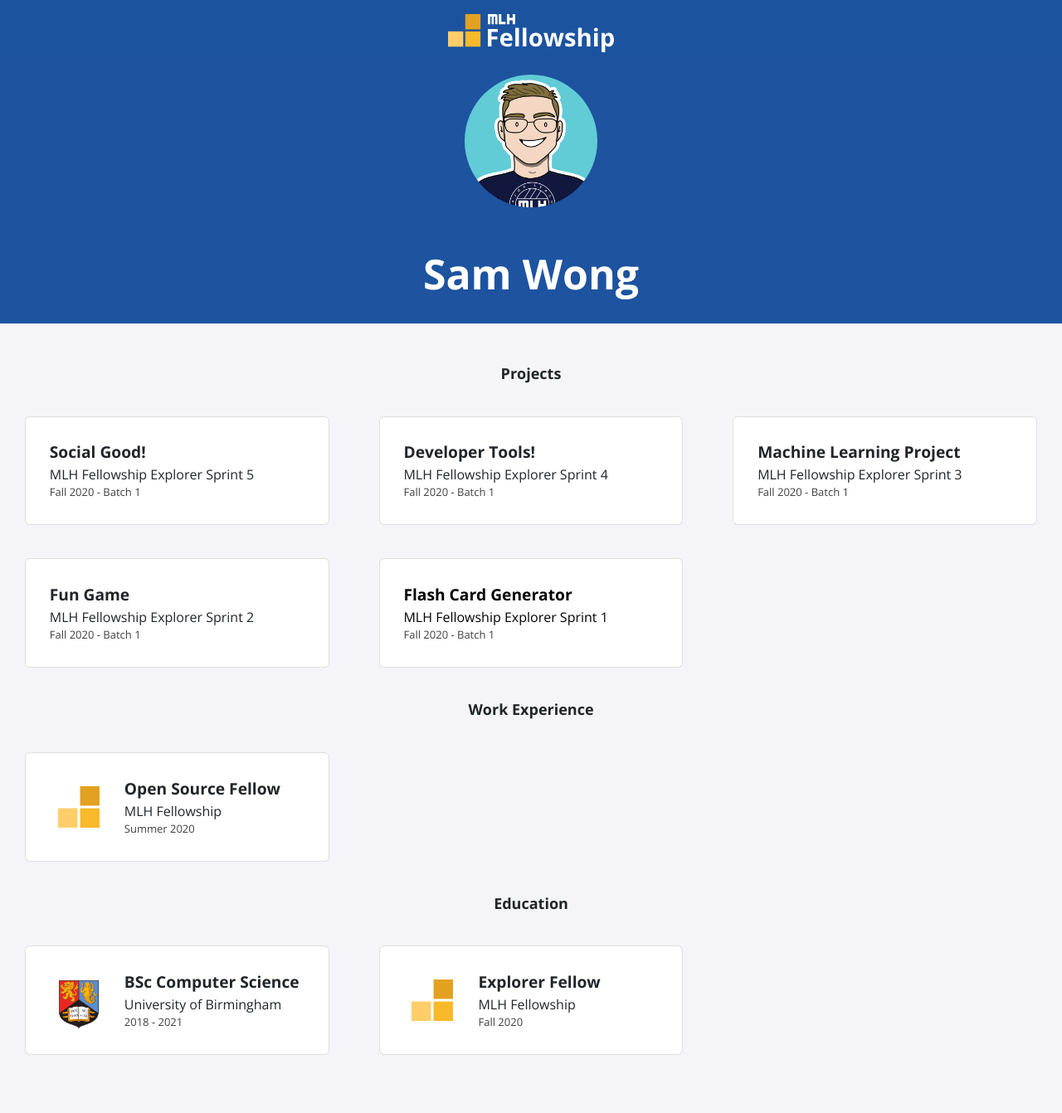
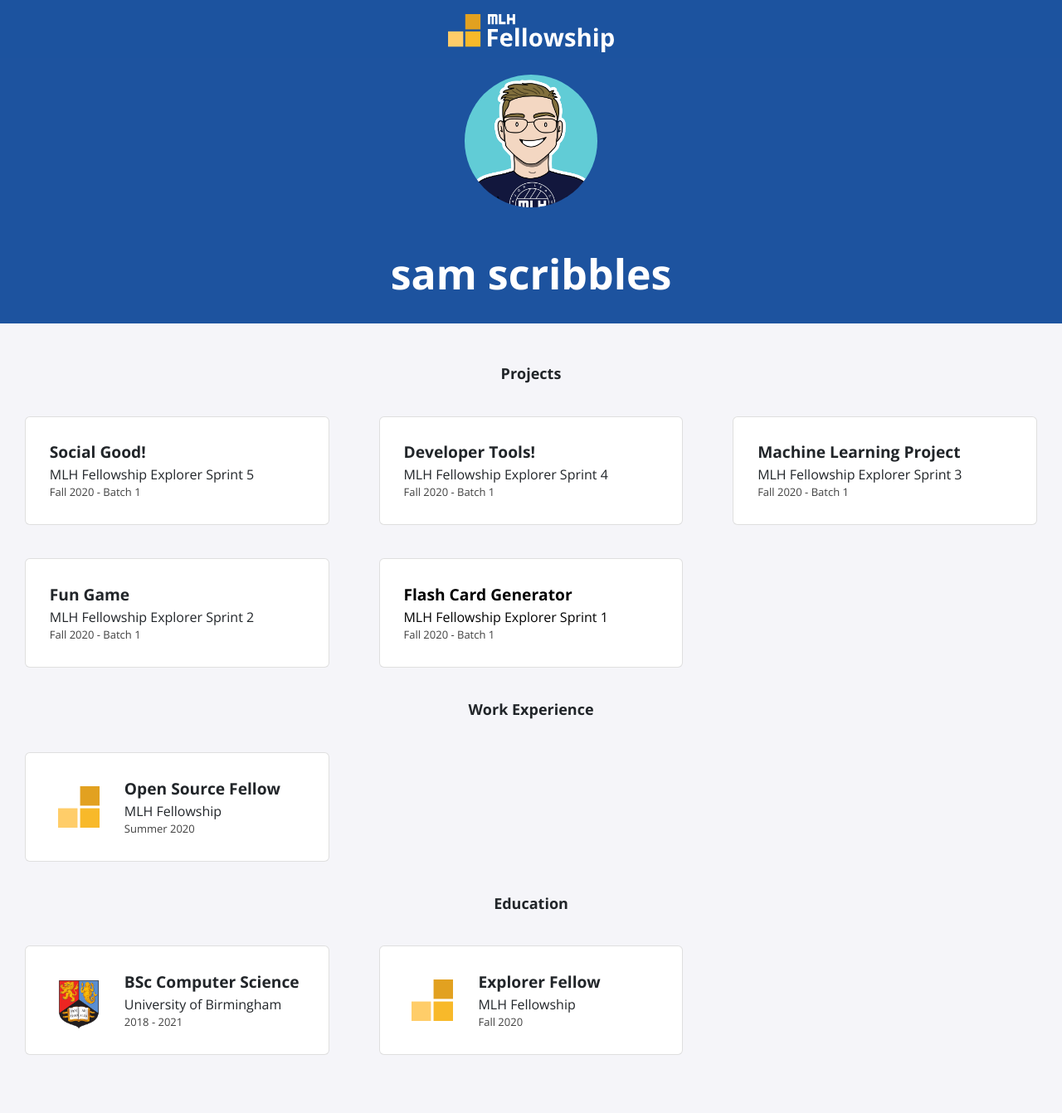
Before and after one commit to thesamwong/thesamwong.github.io, a Jekyll site: the page built from index.html, in a window 1280 px wide. Shown: the whole page at 83% size. Built offline with Jekyll 4.4.1, drawn with Linux system fonts in a browser that asks for light colours; nearby versions of some CDN libraries; some of the changed lines change nothing that is shown.

Commit message:
Update _config.yml

```diff
--- a/_config.yml
+++ b/_config.yml
@@ -1,7 +1,10 @@
-title: "Sam Wong"
+title: "sam scribbles"
 email: samshuwong@gmail.com
-description: >- # this means to ignore newlines until "baseurl:"
-  Sam's sandbox for technical projects!
+description: >- # This means to ignore newlines until "baseurl:"
+  I'm a new technologist who is keen on culture, comedy, and creativity. Detaching my systematic Substack self from my poetic philosophical persona. An alliteration advocate.
+
+  I like when small talk grows into big talk, deep talk, and long talk.
+
 baseurl: "/"
 url: "https://thesamwong.github.io"
 twitter_username: hipsterwam
```
